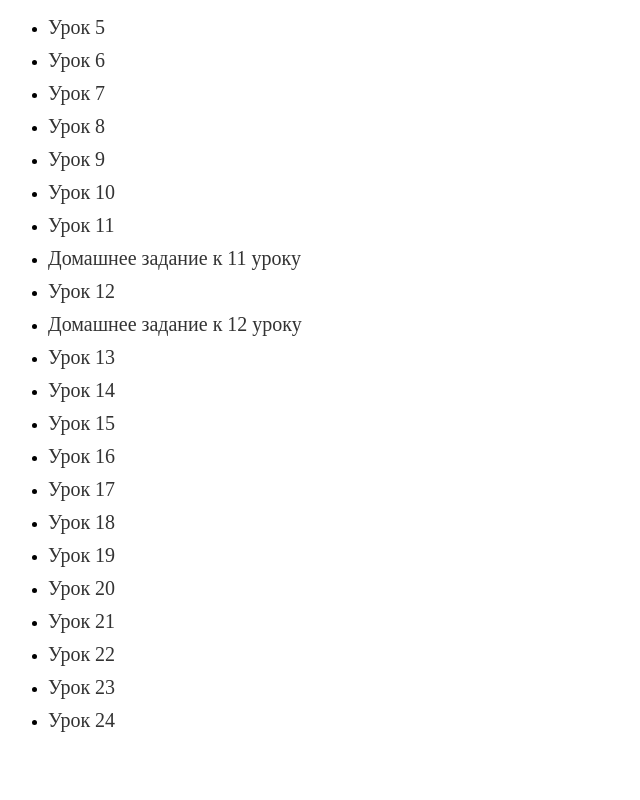
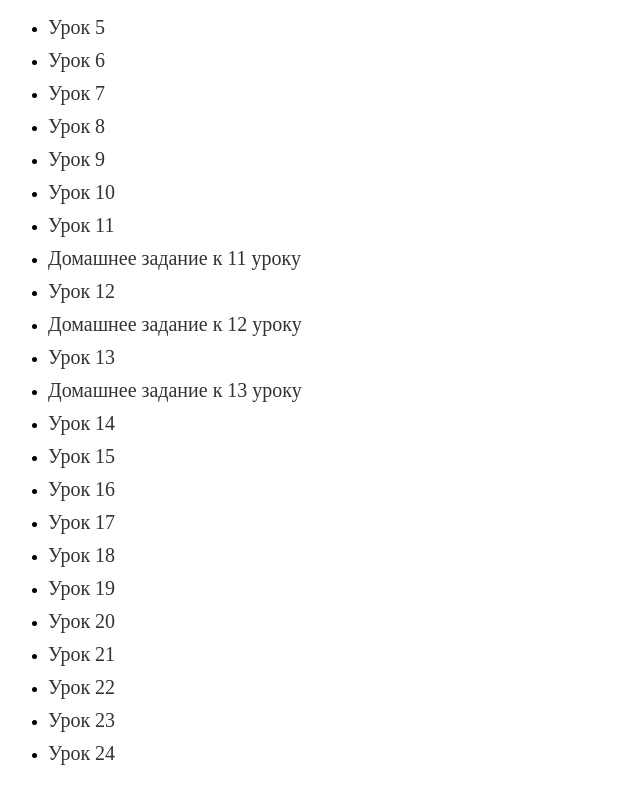
Before and after one commit to shshchkn/javascript-lessons, a plain HTML site: page index.html in a window 1280 px wide. Shown: the whole page, without its empty margins (0-640 px from the left). Drawn offline with Linux system fonts and the light colour scheme.

Commit message:
Modify index

```diff
--- a/index.html
+++ b/index.html
@@ -33,6 +33,7 @@
 		<li><a href="lesson12.html">Урок 12</a></li>
 		<li><a href="lesson12-dz.html">Домашнее задание к 12 уроку</a></li>
 		<li><a href="lesson13.html">Урок 13</a></li>
+		<li><a href="lesson13-dz.html">Домашнее задание к 13 уроку</a></li>
 		<li><a href="lesson14.html">Урок 14</a></li>
 		<li><a href="lesson15.html">Урок 15</a></li>
 		<li><a href="lesson16.html">Урок 16</a></li>
```
